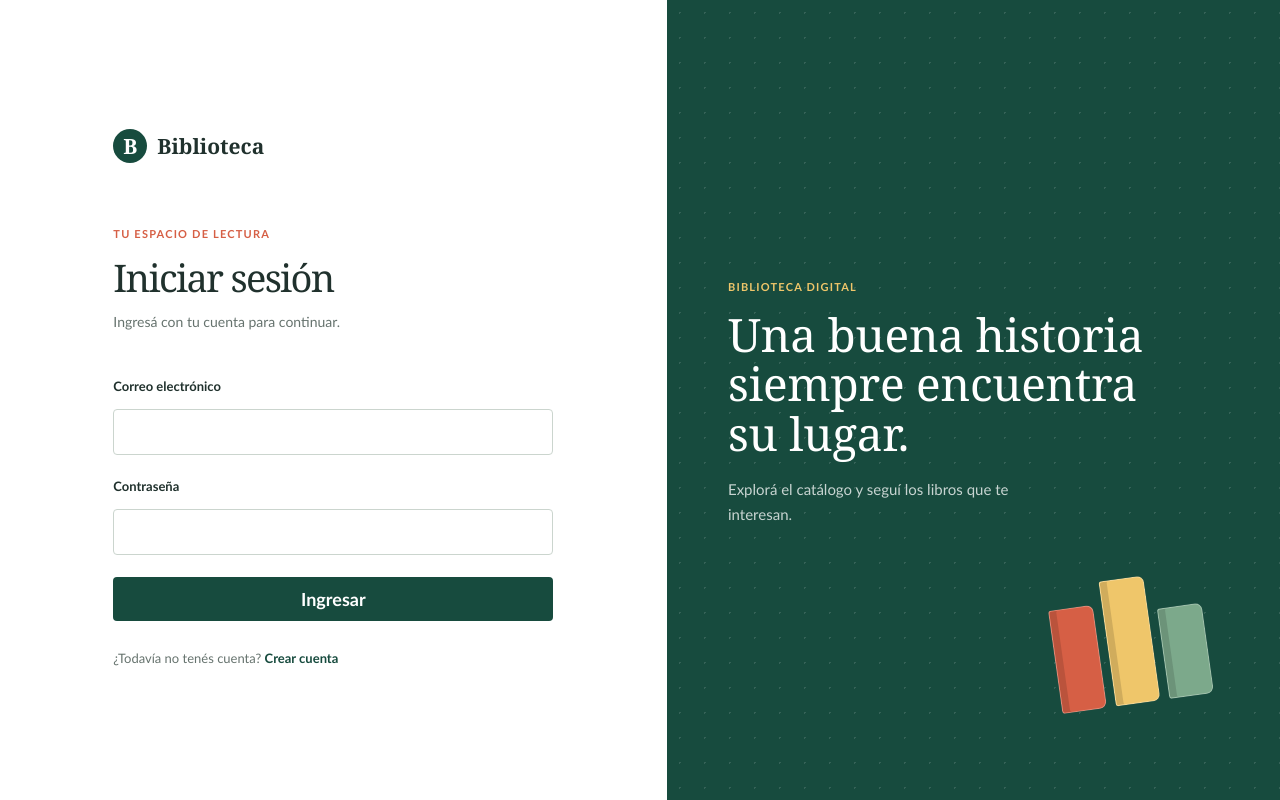
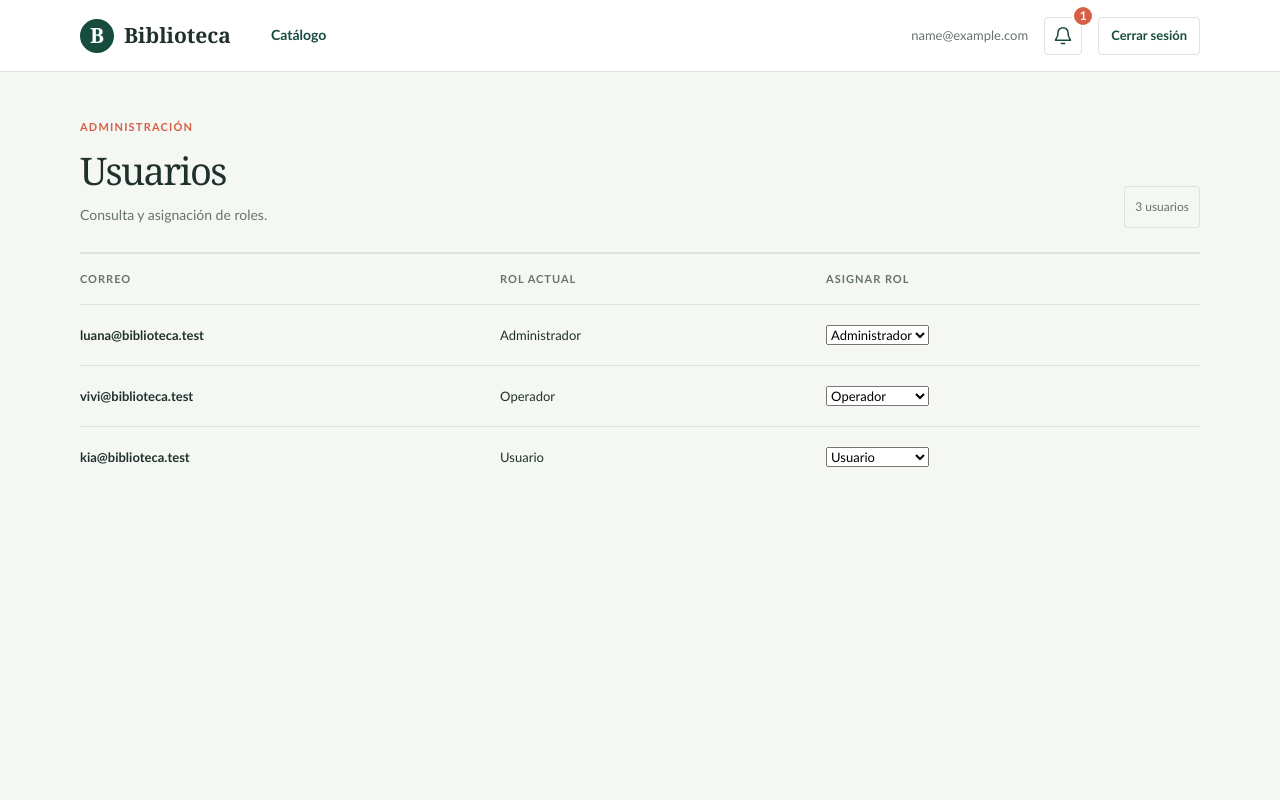
Before and after one commit to RamzLu/practica-integradora-TLPIV-2026, a React (Vite) app in the folder frontend/: page /admin/usuarios in a window 1280 px wide. Before the commit this address led to /login. Built offline with nearby package versions, Linux system fonts and the light colour scheme; sample sign-in values are in the browser's storage.

Commit message:
pantalla de usuarios y roles

```diff
--- a/frontend/src/App.tsx
+++ b/frontend/src/App.tsx
@@ -1,7 +1,9 @@
 import { Navigate, Outlet, Route, Routes } from 'react-router'
+import { Can } from './components/Can'
 import { Navbar } from './components/Navbar'
 import { ProtectedRoute } from './components/ProtectedRoute'
 import { LoginPage } from './pages/LoginPage'
+import { AdminUserPage } from './pages/AdminUserPage'
 import { LibroDetailPage } from './pages/LibroDetailPage'
 import { LibroFormPage } from './pages/LibroFormPage'
 import { LibroListPage } from './pages/LibroListPage'
@@ -30,6 +32,14 @@ export default function App() {
           <Route path="/libros" element={<LibroListPage />} />
           <Route path="/libros/nuevo" element={<LibroFormPage />} />
           <Route path="/libros/:id" element={<LibroDetailPage />} />
+          <Route
+            path="/admin/usuarios"
+            element={(
+              <Can permission="user:read" fallback={<Navigate to="/libros" replace />}>
+                <AdminUserPage />
+              </Can>
+            )}
+          />
         </Route>
       </Route>
       <Route path="*" element={<Navigate to="/login" replace />} />
--- a/frontend/src/pages/AdminUserPage.tsx
+++ b/frontend/src/pages/AdminUserPage.tsx
@@ -0,0 +1,71 @@
+import { useState } from 'react'
+import { Can } from '../components/Can'
+import type { Role, User } from '../types'
+
+const usuariosDeVistaPrevia: User[] = [
+	{ id: 'usuario-1', email: 'luana@biblioteca.test', role: 'admin' },
+	{ id: 'usuario-2', email: 'vivi@biblioteca.test', role: 'operador' },
+	{ id: 'usuario-3', email: 'kia@biblioteca.test', role: 'usuario' },
+]
+
+const etiquetasRol: Record<Role, string> = {
+	admin: 'Administrador',
+	operador: 'Operador',
+	usuario: 'Usuario',
+}
+
+export function AdminUserPage() {
+	const [users, setUsers] = useState(usuariosDeVistaPrevia)
+
+	const assignRole = (userId: string, role: Role) => {
+		setUsers((currentUsers) => currentUsers.map((user) => (
+			user.id === userId ? { ...user, role } : user
+		)))
+	}
+
+	return (
+		<section className="catalog-page">
+			<header className="catalog-heading">
+				<div>
+					<p className="eyebrow">Administración</p>
+					<h1>Usuarios</h1>
+					<p className="catalog-description">Consulta y asignación de roles.</p>
+				</div>
+				<p className="catalog-count">{users.length} usuarios</p>
+			</header>
+
+			<div className="catalog-table-wrap">
+				<table className="catalog-table">
+					<thead>
+						<tr>
+							<th scope="col">Correo</th>
+							<th scope="col">Rol actual</th>
+							<th scope="col">Asignar rol</th>
+						</tr>
+					</thead>
+					<tbody>
+						{users.map((user) => (
+							<tr key={user.id}>
+								<td><strong>{user.email}</strong></td>
+								<td>{etiquetasRol[user.role]}</td>
+								<td>
+									<Can permission="user:assign-role" fallback={<span>Sin permiso</span>}>
+										<select
+											aria-label={`Asignar rol a ${user.email}`}
+											value={user.role}
+											onChange={(event) => assignRole(user.id, event.currentTarget.value as Role)}
+										>
+											<option value="admin">Administrador</option>
+											<option value="operador">Operador</option>
+											<option value="usuario">Usuario</option>
+										</select>
+									</Can>
+								</td>
+							</tr>
+						))}
+					</tbody>
+				</table>
+			</div>
+		</section>
+	)
+}
```
